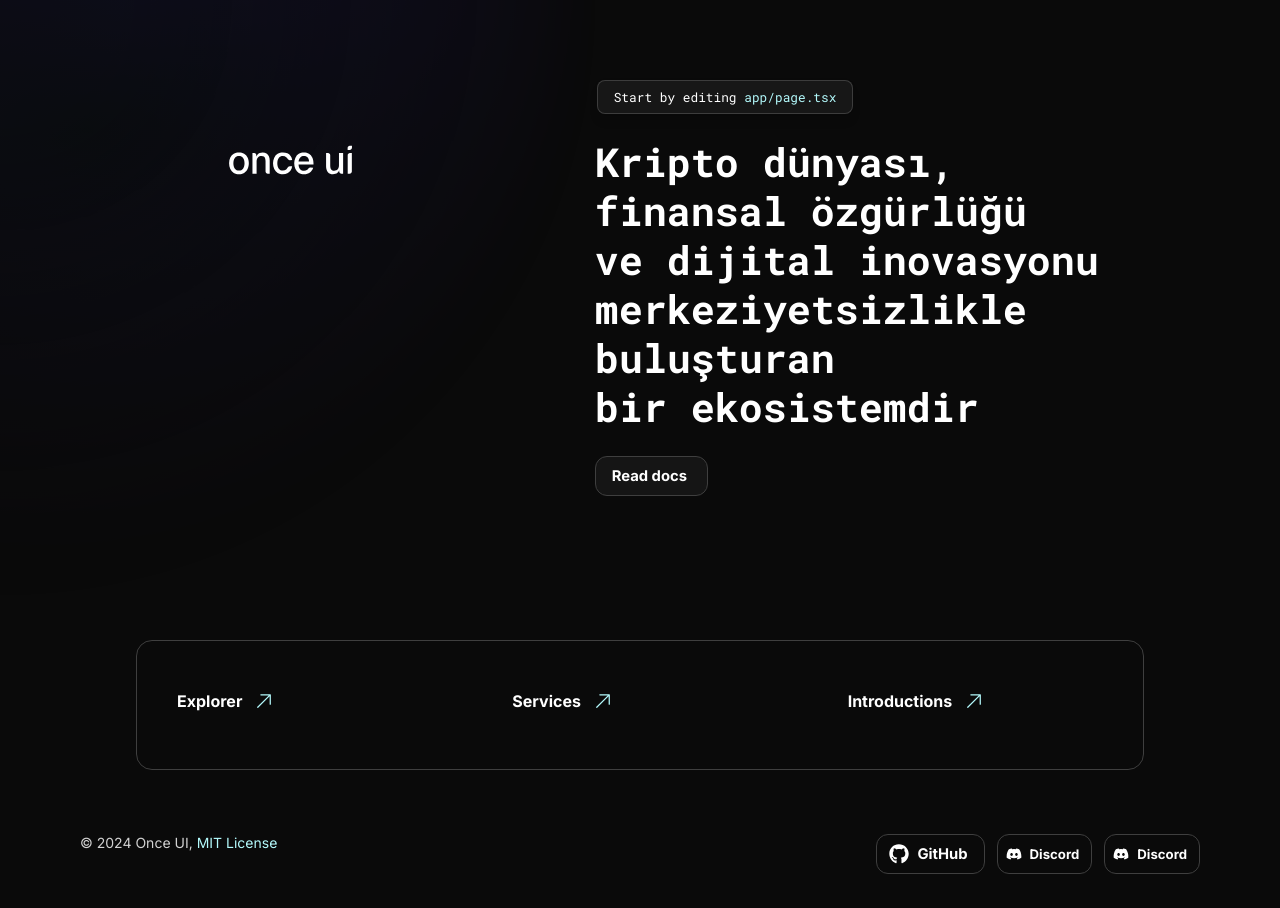
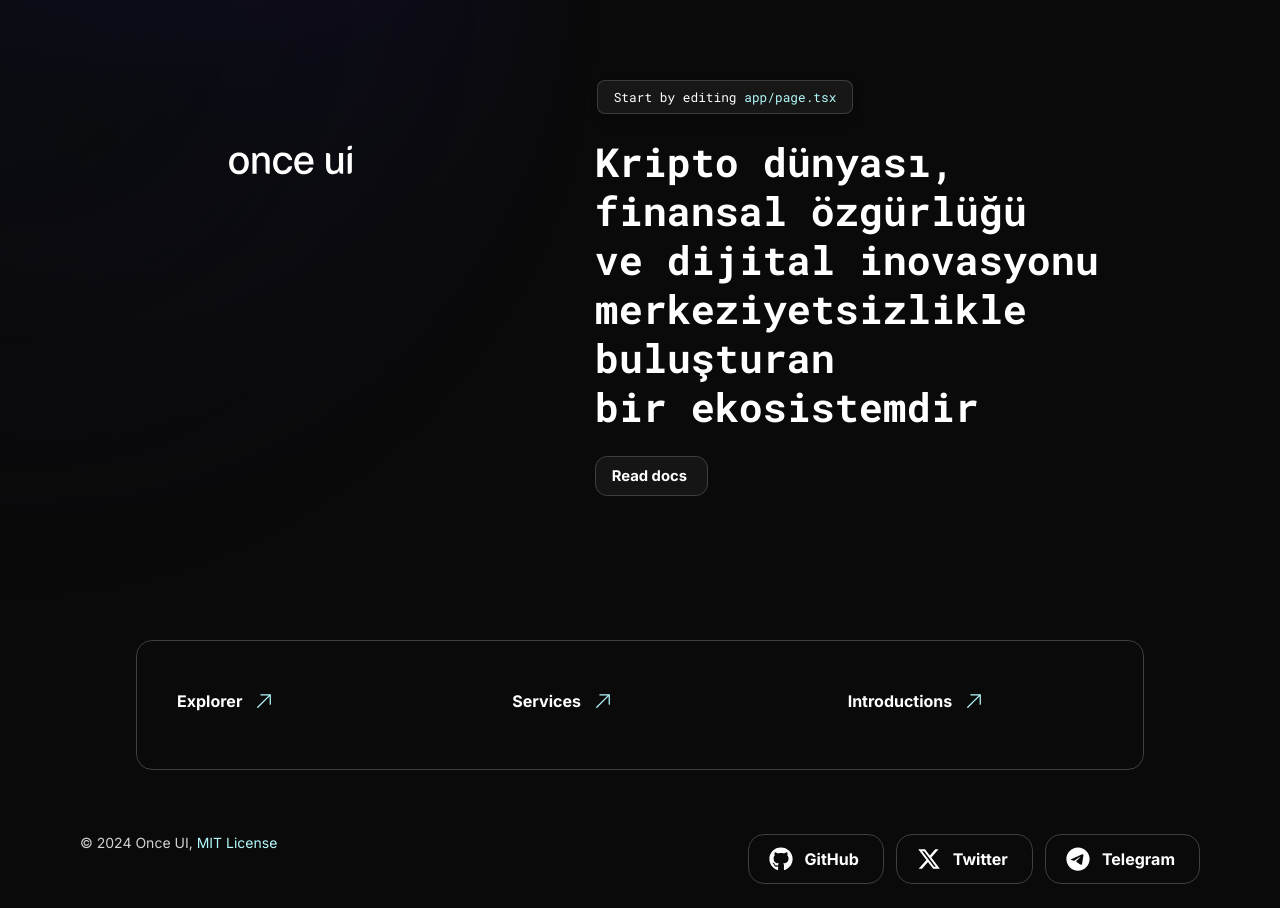
Before and after one commit to xuleyman/cocovercel, a Next.js app: page / in a window 1280 px wide. Built offline with nearby package versions, Linux system fonts and the light colour scheme.

Commit message:
Update page.tsx
media linkleri

```diff
--- a/src/app/page.tsx
+++ b/src/app/page.tsx
@@ -127,17 +127,17 @@ export default function Home() {
 					gap="12">
 					<Button
 						href="https://github.com/nikolorenzoo"
-						prefixIcon="github" size="m" variant="tertiary">
+						prefixIcon="github" size="l" variant="tertiary">
 						GitHub
 					</Button>
 					<Button
 						href="https://x.com/Coskungurcayy"
-						prefixIcon="discord" size="s" variant="tertiary">
-						Discord
+						prefixIcon="twitter" size="l" variant="tertiary">
+						Twitter
 					</Button><Button
 						href="https://www.t.me/nikolorenzo"
-						prefixIcon="discord" size="s" variant="tertiary">
-						Discord
+						prefixIcon="telegram" size="l" variant="tertiary">
+						Telegram
 					</Button>
 				</Flex>
 			</Flex>
```
